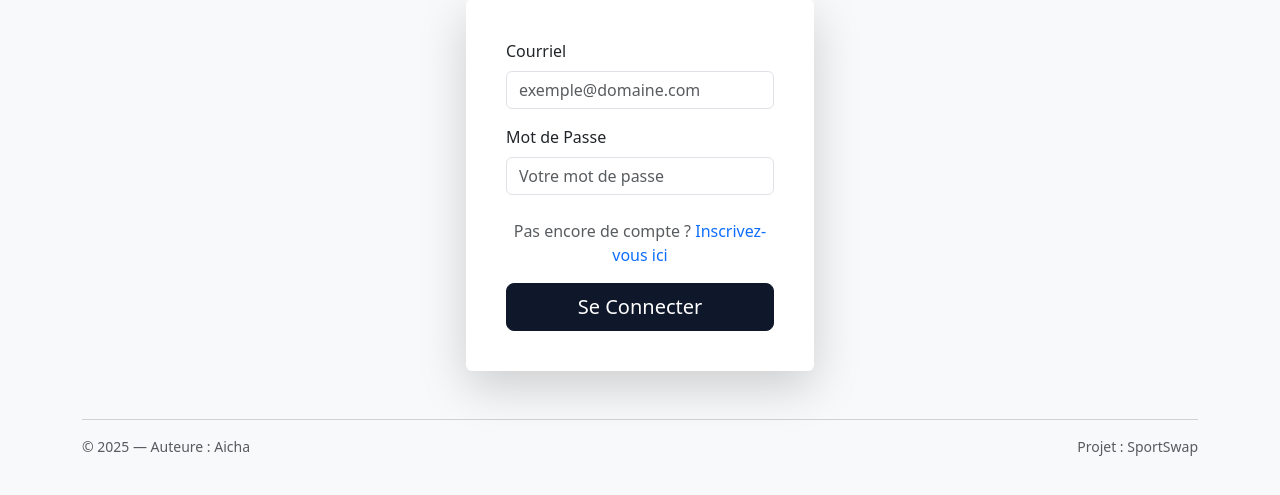
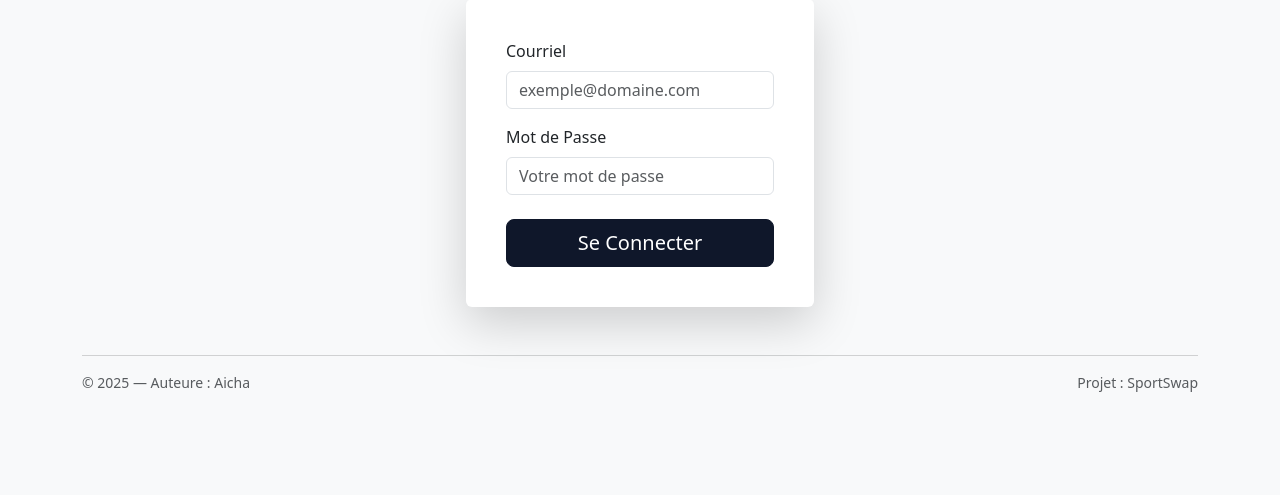
Before and after one commit to aichamaya/Tp2_web3, a Flask app: page /compte/connexion in a window 1280 px wide. Shown: the part 225-720 px from the top of the page. Run offline with Flask 3, Linux system fonts and the light colour scheme.

Commit message:
retrait du lien d'inscription pour les nom admin

```diff
--- a/templates/compte/connexion.jinja
+++ b/templates/compte/connexion.jinja
@@ -46,12 +46,7 @@
                                 placeholder="Votre mot de passe">
                         </div>
 
-                         <p class="mt-4 text-center text-muted">
-                        Pas encore de compte ?
-                        <a href="{{ url_for('compte.inscription') }}" class="text-decoration-none">
-                            Inscrivez-vous ici
-                        </a>
-                        </p>
+
                         <div class="d-grid gap-2">
                             <button type="submit" class="btn btn-primary btn-lg">
                                 Se Connecter
```
